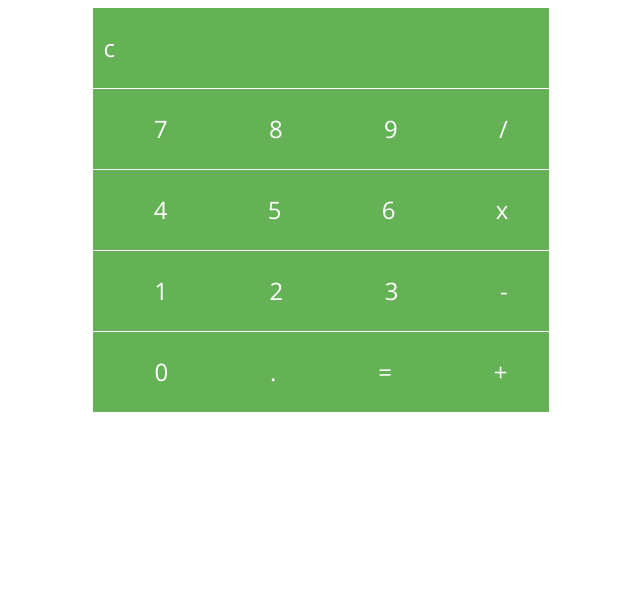
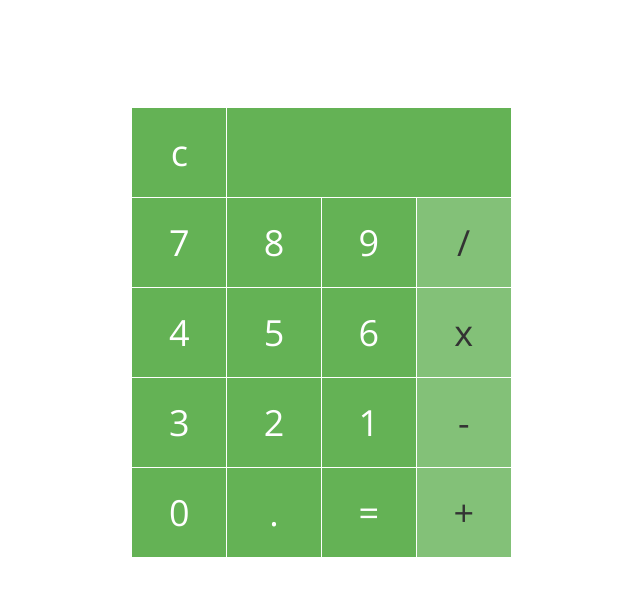
Before and after one commit to taydunworth/javascript-calculator, a plain HTML site: page index.html in a window 1280 px wide. Shown: the whole page, without its empty margins (319-959 px from the left). Drawn offline with nearby package versions, Linux system fonts and the light colour scheme.

Commit message:
Changed divs to buttons in HTML, restyled buttons in CSS, added click visuals in JavaScript

```diff
--- a/index.html
+++ b/index.html
@@ -10,9 +10,7 @@
       <div class="calculator">
         <!-- START TOP BAR -->
         <div class="top-bar">
-          <div class="clearing-btn">
-            <p>c</p>
-          </div>
+          <button class="number" id="clear">c</button>
           <div class="result-box">
 
           </div>
@@ -20,66 +18,34 @@
         <!-- END TOP BAR -->
         <!-- START ROW 1 -->
         <div class="row-one">
-          <div class="number-btn">
-            <p>7</p>
-          </div>
-          <div class="number-btn">
-            <p>8</p>
-          </div>
-          <div class="number-btn">
-            <p>9</p>
-          </div>
-          <div class="operator-btn">
-            <p>/</p>
-          </div>
+          <button class="number" id="seven">7</button>
+          <button class="number" id="eight">8</button>
+          <button class="number" id="nine">9</button>
+          <button class="operator" id="divide">/</button>
         </div>
         <!-- END ROW 1 -->
         <!-- START ROW 2 -->
         <div class="row-two">
-          <div class="number-btn">
-            <p>4</p>
-          </div>
-          <div class="number-btn">
-            <p>5</p>
-          </div>
-          <div class="number-btn">
-            <p>6</p>
-          </div>
-          <div class="operator-btn">
-            <p>x</p>
-          </div>
+          <button class="number" id="four">4</button>
+          <button class="number" id="five">5</button>
+          <button class="number" id="six">6</button>
+          <button class="operator" id="multiply">x</button>
         </div>
         <!-- END ROW 2 -->
         <!-- START ROW 3 -->
         <div class="row-three">
-          <div class="number-btn">
-            <p>1</p>
-          </div>
-          <div class="number-btn">
-            <p>2</p>
-          </div>
-          <div class="number-btn">
-            <p>3</p>
-          </div>
-          <div class="operator-btn">
-            <p>-</p>
-          </div>
+          <button class="number" id="three">3</button>
+          <button class="number" id="two">2</button>
+          <button class="number" id="one">1</button>
+          <button class="operator" id="subtract">-</button>
         </div>
         <!-- END ROW 3 -->
         <!-- START ROW 4 -->
         <div class="row-four">
-          <div class="number-btn">
-            <p>0</p>
-          </div>
-          <div class="number-btn">
-            <p>.</p>
-          </div>
-          <div class="number-btn">
-            <p>=</p>
-          </div>
-          <div class="operator-btn">
-            <p>+</p>
-          </div>
+          <button class="number" id="zero">0</button>
+          <button class="number" id="decimal">.</button>
+          <button class="number" id="equals">=</button>
+          <button class="operator" id="add">+</button>
         </div>
         <!-- END ROW 4 -->
       </div>
--- a/main.js
+++ b/main.js
@@ -1,3 +1,37 @@
-body {
-  font-family: Arial, Helvetica, sans-serif;
-}
+// Variables declared for calculator
+const zero = document.querySelector('#zero')
+const one = document.querySelector('#one')
+const two = document.querySelector('#two')
+const three = document.querySelector('#three')
+const four = document.querySelector('#four')
+const five = document.querySelector('#five')
+const six = document.querySelector('#six')
+const seven = document.querySelector('#seven')
+const eight = document.querySelector('#eight')
+const nine = document.querySelector('#nine')
+const add = document.querySelector('#add')
+const subtract = document.querySelector('#subtract')
+const multiply = document.querySelector('#multiply')
+const divide = document.querySelector('#divide')
+const equals = document.querySelector('#equals')
+const clear = document.querySelector('#clear')
+const operator = document.querySelectorAll('.operator')
+const results = document.querySelector('.results-box')
+
+
+// Click Effects for Clear and Equals Buttons
+clear.addEventListener("mousedown", function(){
+  clear.className = "btn-click"
+})
+
+equals.addEventListener("mousedown", function(){
+  equals.className = "btn-click"
+})
+
+clear.addEventListener("mouseup", function(){
+  clear.className = ""
+})
+
+equals.addEventListener("mouseup", function(){
+  equals.className = ""
+})
--- a/styles.css
+++ b/styles.css
@@ -9,34 +9,71 @@ body {
 }
 
 .container {
+  padding-top: 100px;
   margin: 0px auto;
-  width: 90%;
+  width: 100%;
   display: flex;
   justify-content: center;
 }
 
 .calculator {
   background-color: #64b255;
-  width: 40%;
+  width:30%;
 }
 
 .top-bar {
   display: flex;
   justify-content: space-between;
-  padding: 10px;
   width: 100%;
 }
 
+#clear {
+  border-left: 1px solid #fff;
+  border-right: 1px solid #fff;
+  width: 25.25%;
+}
+
+.result-box {
+  width: 74.75%;
+}
 
 .row-one, .row-two, .row-three, .row-four {
   display: flex;
-  justify-content: space-around;
+  justify-content: space-between;
   align-items: center;
-  padding: 10px;
   width: 100%;
   border-top: 1px solid #fff;
 }
 
-.number-btn {
+button {
+  background-color: transparent;
+  border: 0;
+  font-family: 'Open Sans', sans-serif;
+  font-weight: 300;
+  color: #fff;
+  font-size: 1.5em;
+  width: 25%;
+  padding: 20px 0;
+  margin: 0px auto;
+  border-left: 1px solid #fff;
+  cursor: pointer;
+}
 
+button:focus {
+  outline: 0;
 }
+
+.btn-click {
+  background-color: #83c178;
+}
+
+.operator {
+  background-color: #83c178;
+  color: #333;
+  width: 25%;
+}
+
+.operator:hover {
+  color: #fff;
+  background-color: #83c178;
+}
```
